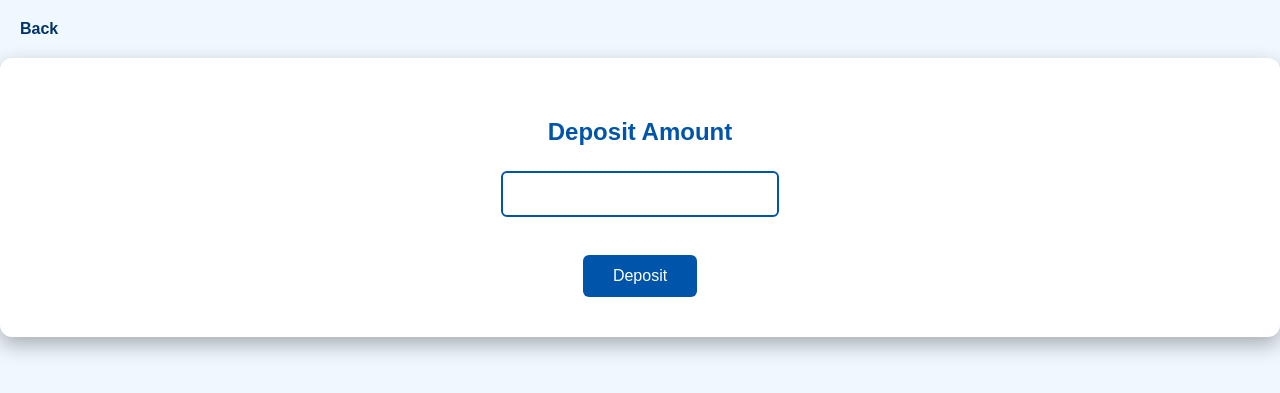
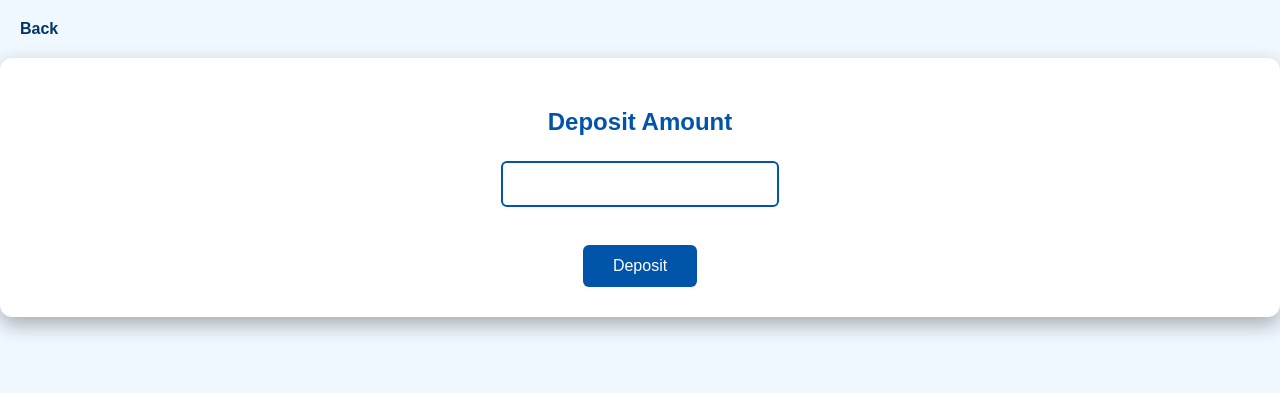
Before and after one commit to chandrikababji/ATM-Project-Flask, a Flask app: template api/templates/deposit.html in a window 1280 px wide. Shown: the top 393 px of the page. Run offline with Flask 3, Linux system fonts and the light colour scheme; the template is opened without the code that fills it, so the values that code supplies are empty.

Commit message:
added bg

```diff
--- a/api/static/deposit.css
+++ b/api/static/deposit.css
@@ -24,7 +24,7 @@ a:hover {
 /* Form Container */
 center {
     background-color: white;
-    padding: 40px 60px;
+    padding: 30px 40px;
     border-radius: 12px;
     box-shadow: 0px 8px 20px rgba(0, 0, 0, 0.3);
 }
--- a/api/static/welcome.css
+++ b/api/static/welcome.css
@@ -9,6 +9,8 @@ body {
     display: flex;
     justify-content: center;
     align-items: center;
+        background: url("https://images.unsplash.com/photo-1588776814546-1ffcf47267a5?auto=format&fit=crop&w=1600&q=80") no-repeat center center/cover;
+
 }
 
 center {
```
